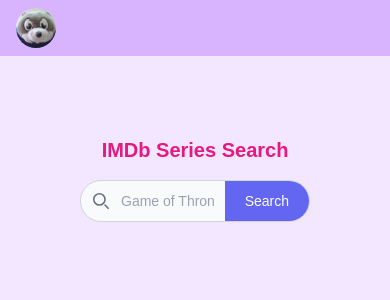
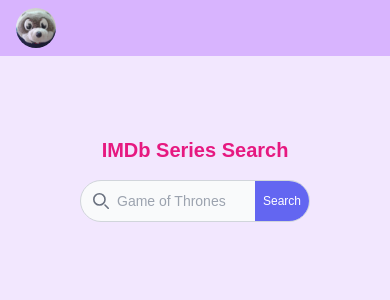
Before and after one commit to danghieutrung/squerrydb-frontend, a Next.js app: page / in a window 390 px wide. Shown: the top 300 px of the page. Built offline with nearby package versions, Linux system fonts and the light colour scheme.

Commit message:
responsive sizing

```diff
--- a/src/components/NavBar.tsx
+++ b/src/components/NavBar.tsx
@@ -65,7 +65,6 @@
           </button>
         </div>
 
-        {/* Dropdown Menu */}
         {menuOpen && (
           <div className="absolute top-12 right-4 w-40 bg-white shadow-md rounded-lg z-50">
             <ul className="font-medium flex flex-col p-2 space-y-1">
--- a/src/components/SearchBar.tsx
+++ b/src/components/SearchBar.tsx
@@ -46,13 +46,6 @@
   return (
     <div className="relative max-w-md mx-auto">
       <form onSubmit={handleSearch} className="w-full">
-        <label
-          htmlFor="default-search"
-          className="mb-1 text-xs font-medium text-gray-900 sr-only dark:text-white"
-        >
-          Search
-        </label>
-
         <div className="relative flex items-center w-full rounded-full border border-gray-300 bg-gray-50 overflow-hidden focus-within:ring-2 focus-within:ring-blue-500 dark:bg-gray-700 dark:border-gray-600 dark:focus-within:ring-blue-500">
           <div className="absolute inset-y-0 left-0 flex items-center pl-3 pointer-events-none">
             <svg
@@ -78,20 +71,19 @@
             placeholder={placeholder}
             value={searchTerm}
             onChange={onChange}
-            className="w-full p-2.5 pl-10 text-sm text-gray-900 bg-transparent focus:outline-none dark:text-white"
+            className="w-full p-2.5 sm:pl-10 pl-9 text-sm text-gray-900 bg-transparent focus:outline-none dark:text-white"
             required
           />
 
           <button
             type="submit"
-            className="text-white bg-indigo-500 hover:bg-indigo-600 px-5 py-2.5 text-sm font-medium dark:bg-indigo-500 dark:hover:bg-indigo-600"
+            className="text-white bg-indigo-500 hover:bg-indigo-600 md:px-5 px-2 py-3 md:text-sm text-xs font-medium dark:bg-indigo-500 dark:hover:bg-indigo-600"
           >
             Search
           </button>
         </div>
       </form>
 
-      {/* Dropdown Suggestions */}
       {isDropdownVisible && data?.searchSeries?.length > 0 && (
         <div className="absolute z-10 mt-1 w-full bg-white border border-gray-300 rounded-md shadow-lg dark:bg-gray-700 dark:border-gray-600">
           <ul className="divide-y divide-gray-200 dark:divide-gray-600">
```
